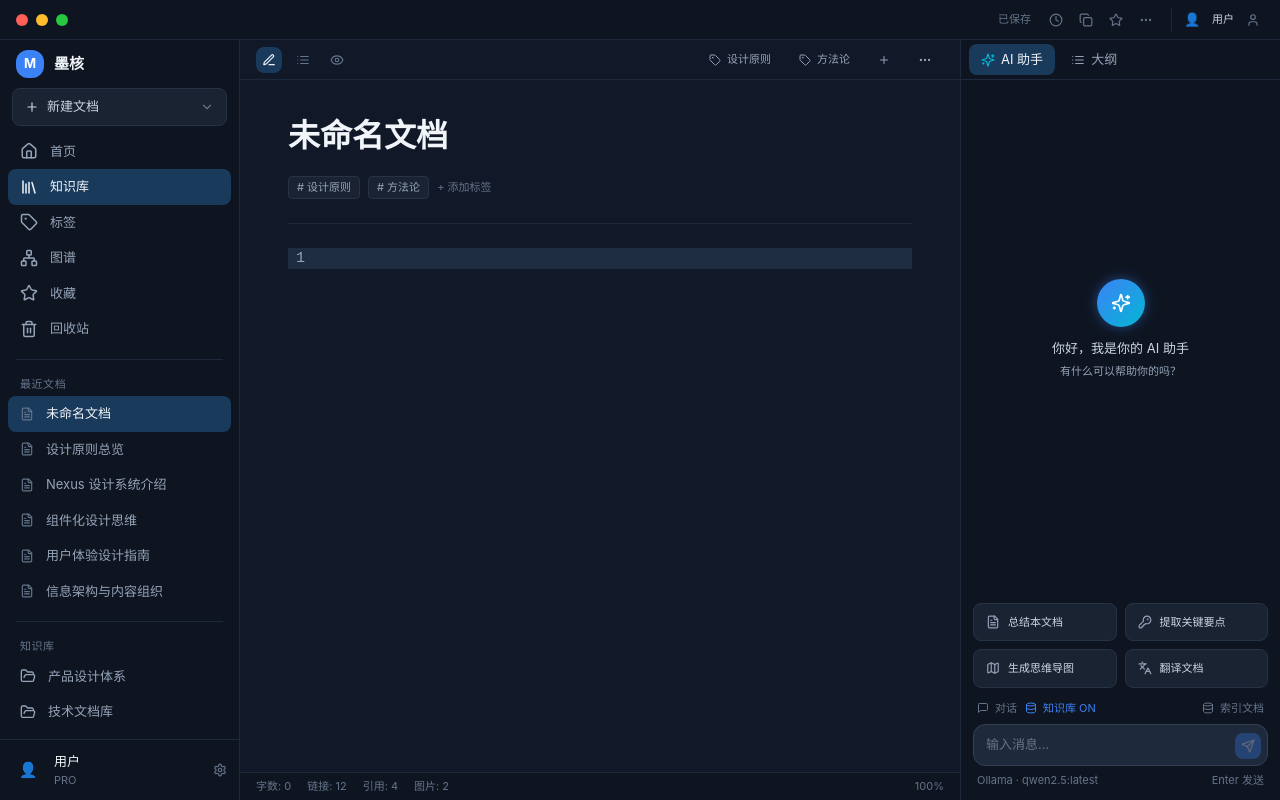
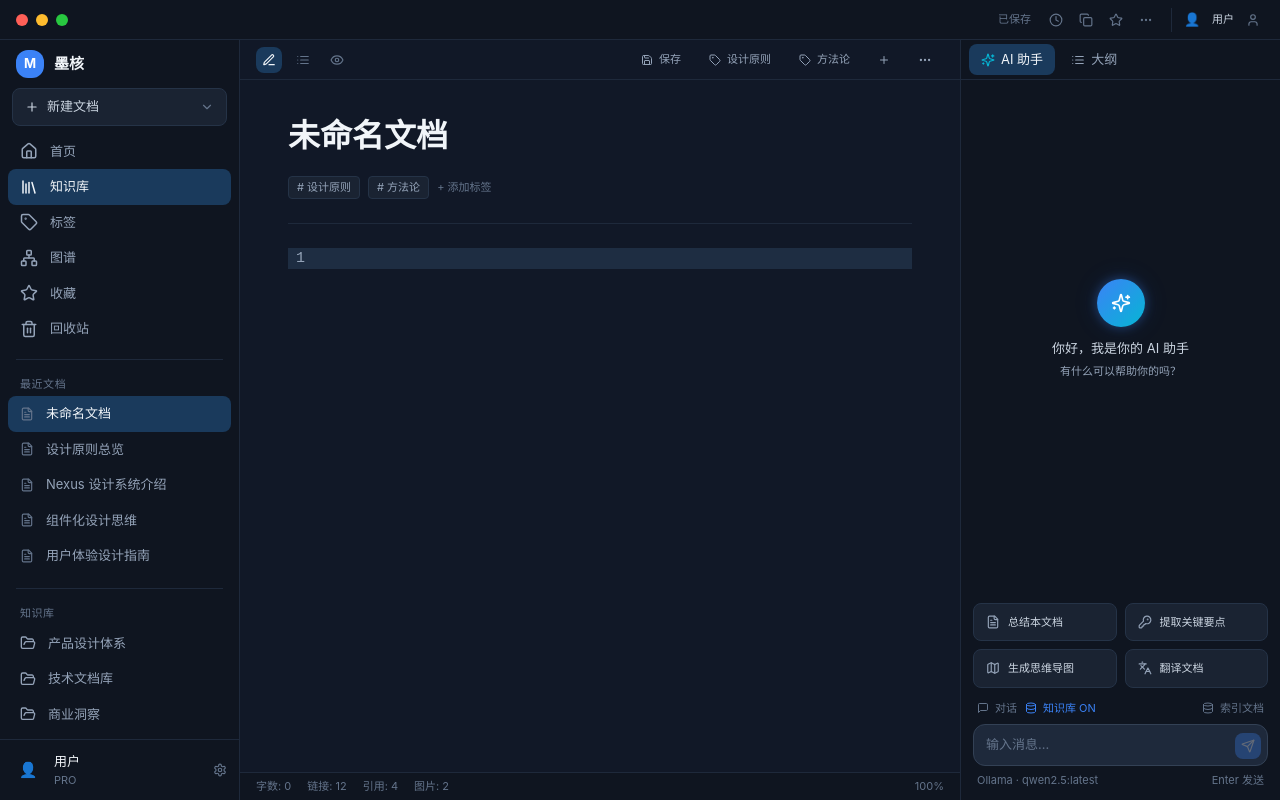
Before and after one commit to hyz-zhao/Mohe, a React (Vite) app: page / in a window 1280 px wide. Both pictures are taken after a click on the button "新建文档". Built offline with nearby package versions, Linux system fonts and the light colour scheme.

Commit message:
feat: 文档持久化保存与保存按钮
- 修复文档数据未持久化到 localStorage 的问题
- 编辑器工具栏新增手动保存按钮
- 保存后显示绿色已保存反馈动画
- 最近文档列表限制高度，超出显示滚动条

```diff
--- a/src/components/Editor.tsx
+++ b/src/components/Editor.tsx
@@ -1,7 +1,7 @@
 import { useState, useEffect, useRef } from "react";
 import { useAppStore } from "@/stores/appStore";
 import { useEditorStore } from "@/stores/editorStore";
-import { List, Edit3, Eye, MoreHorizontal, Tag, Plus } from "lucide-react";
+import { List, Edit3, Eye, MoreHorizontal, Tag, Plus, Save } from "lucide-react";
 import CodeMirrorEditor from "./CodeMirrorEditor";
 import katex from "katex";
 import mermaid from "mermaid";
@@ -29,6 +29,7 @@ export default function Editor() {
 
   const [content, setContent] = useState(doc?.content ?? "");
   const [title, setTitle] = useState(doc?.title ?? "");
+  const [saveFlash, setSaveFlash] = useState(false);
   const titleRef = useRef<HTMLInputElement>(null);
   const saveTimerRef = useRef<ReturnType<typeof setTimeout>>();
 
@@ -38,6 +39,14 @@ export default function Editor() {
       setTitle(doc.title);
     }
   }, [currentDocId, doc?.id]);
+
+  function doSave() {
+    if (!currentDocId) return;
+    updateDocument(currentDocId, { title, content });
+    setSaved(true);
+    setSaveFlash(true);
+    setTimeout(() => setSaveFlash(false), 1200);
+  }
 
   function handleContentChange(value: string) {
     setContent(value);
@@ -107,6 +116,15 @@ export default function Editor() {
           </button>
         </div>
         <div className="flex items-center gap-1">
+          <button
+            onClick={doSave}
+            className={`btn-ghost flex items-center gap-1.5 transition-all ${
+              saveFlash ? "text-green-400" : ""
+            }`}
+          >
+            <Save size={12} />
+            <span className="text-xs">{saveFlash ? "已保存" : "保存"}</span>
+          </button>
           <button className="btn-ghost flex items-center gap-1.5">
             <Tag size={12} />
             <span className="text-xs">设计原则</span>
--- a/src/components/Sidebar.tsx
+++ b/src/components/Sidebar.tsx
@@ -124,6 +124,7 @@ export default function Sidebar() {
             <div className="px-3 py-1 text-xs text-text-muted font-medium uppercase tracking-wider">
               最近文档
             </div>
+            <div className="flex flex-col overflow-y-auto max-h-[180px]">
               {documents.slice(0, 8).map((doc) => (
                 <button
                   key={doc.id}
@@ -131,12 +132,13 @@ export default function Sidebar() {
                     touchDocument(doc.id);
                     setCurrentDocId(doc.id);
                   }}
-                className={`sidebar-item w-full text-left ${currentDocId === doc.id ? "active" : ""}`}
+                  className={`sidebar-item w-full text-left shrink-0 ${currentDocId === doc.id ? "active" : ""}`}
                 >
                   <FileText size={14} className="text-text-muted shrink-0" />
                   <span className="truncate text-sm">{doc.title}</span>
                 </button>
               ))}
+            </div>
             <div className="h-px bg-border-default my-3 mx-2" />
           </>
         )}
--- a/src/stores/appStore.ts
+++ b/src/stores/appStore.ts
@@ -98,8 +98,8 @@ export const useAppStore = create<AppState>()(
       setUserInfo: (info) => set((s) => ({ userInfo: { ...s.userInfo, ...info } })),
     }),
     {
-      name: "mohe-user-info",
-      partialize: (state) => ({ userInfo: state.userInfo }),
+      name: "mohe-app-data",
+      partialize: (state) => ({ userInfo: state.userInfo, documents: state.documents }),
     }
   )
 );
```
Lines whose indentation alone changed are shown as unchanged.
